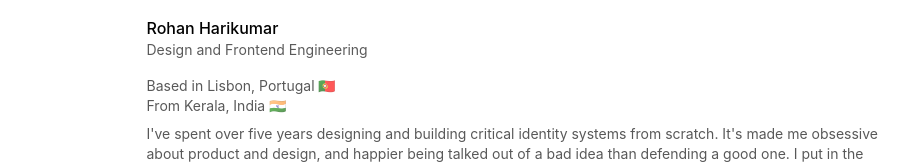
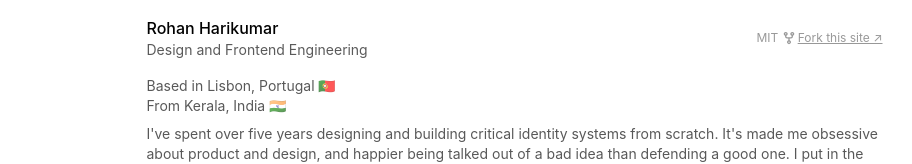
Before and after one commit to rohanharikr/rohanharikr.com, a website built with Vite: page index.html in a window 1280 px wide. Shown: the top 164 px of the page, without its empty margins (118-1030 px from the left). Built offline with nearby package versions, Linux system fonts and the light colour scheme.

Commit message:
add the mit license, and a fork link in the header
A div rather than a p: the h2, p rule in style.css is unlayered, and unlayered
rules beat everything in @layer utilities, so text-xs and opacity-40 on a
paragraph are silently ignored.

Co-Authored-By: Claude Opus 5 <noreply@anthropic.com>

```diff
--- a/index.html
+++ b/index.html
@@ -35,6 +35,15 @@
         <div>
             <h1 class="font-medium">Rohan Harikumar</h1>
             <h2 class="typewriter">Design and Frontend Engineering</h2>
+        </div>
+        <div class="ml-auto text-right text-xs opacity-40 leading-5">
+            MIT
+            <a href="https://github.com/rohanharikr/rohanharikr.com/fork" target="_blank">
+                <svg aria-hidden="true" viewBox="0 0 16 16" fill="currentColor"
+                    class="inline-block size-3.5 mr-0.5 align-text-bottom">
+                    <path
+                        d="M5 5.372v.878c0 .414.336.75.75.75h4.5a.75.75 0 0 0 .75-.75v-.878a2.25 2.25 0 1 1 1.5 0v.878a2.25 2.25 0 0 1-2.25 2.25h-1.5v2.128a2.251 2.251 0 1 1-1.5 0V8.5h-1.5A2.25 2.25 0 0 1 3.5 6.25v-.878a2.25 2.25 0 1 1 1.5 0ZM5 3.25a.75.75 0 1 0-1.5 0 .75.75 0 0 0 1.5 0Zm6.75.75a.75.75 0 1 0 0-1.5.75.75 0 0 0 0 1.5Zm-3 8.75a.75.75 0 1 0-1.5 0 .75.75 0 0 0 1.5 0Z" />
+                </svg>Fork this site ↗</a>
         </div>
     </header>
     <div class="my-4 space-y-4">
```
Also changed, not shown: 1 other file.
